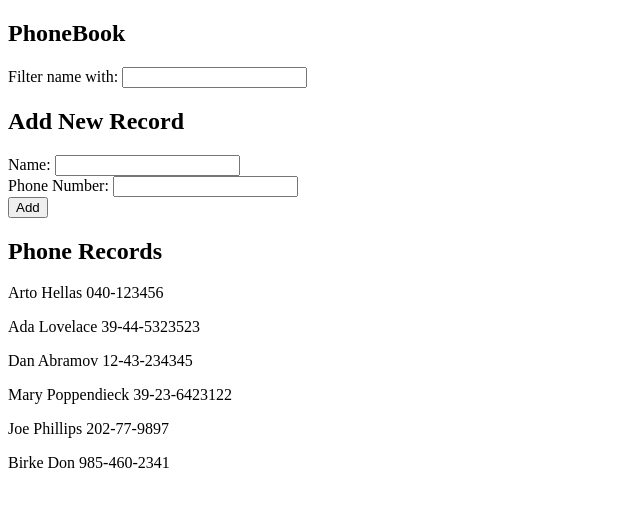
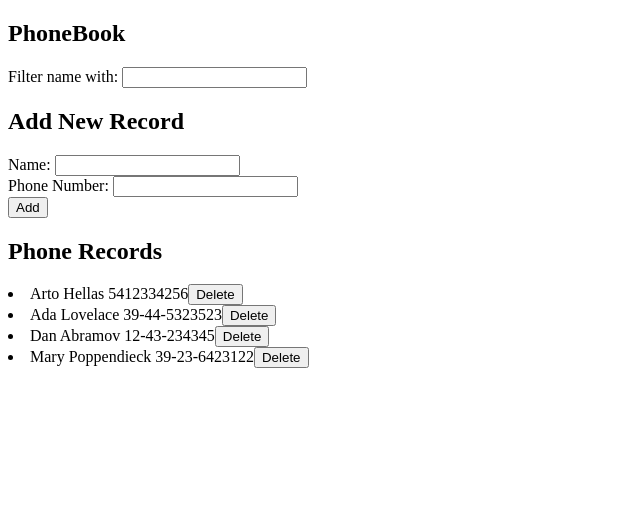
Before and after one commit to abhK0D3/PhoneBook, a React (Vite) app: page / in a window 1280 px wide. Shown: the top 506 px of the page, without its empty margins (0-640 px from the left). Built offline with nearby package versions, Linux system fonts and the light colour scheme; data requests are answered from the project's data file.

Commit message:
Features added to delete records and update existing records

```diff
--- a/db.json
+++ b/db.json
@@ -2,7 +2,7 @@
   "persons": [
     {
       "name": "Arto Hellas",
-      "number": "040-123456",
+      "number": "5412334256",
       "id": 1
     },
     {
@@ -19,16 +19,6 @@
       "name": "Mary Poppendieck",
       "number": "39-23-6423122",
       "id": 4
-    },
-    {
-      "name": "Joe Phillips",
-      "id": 5,
-      "number": "202-77-9897"
-    },
-    {
-      "name": "Birke Don",
-      "number": "985-460-2341",
-      "id": 6
     }
   ]
 }
--- a/src/App.jsx
+++ b/src/App.jsx
@@ -24,6 +24,7 @@ const App = () => {
   const addName = (event) => {
     event.preventDefault()
     const isNotUnique = persons.some(person => person.name === newName)
+    const hasSameNumber = persons.some(person => person.number === newPhnNumber)
     if (!isNotUnique){
       const personObject = {
         name: newName,
@@ -35,8 +36,24 @@ const App = () => {
           console.log(returnedResponse)
           setPersons(persons.concat(returnedResponse))
           setNewName('')
+          setnewPhnNumber('')
         })
-    } else{
+    } else if (isNotUnique && !hasSameNumber){
+      const personToUpdate = persons.find(person => person.name === newName)
+      console.log(personToUpdate)
+      const changedNumber = {...personToUpdate, number: newPhnNumber}
+      if (window.confirm(`${personToUpdate.name} is already on the Phonebook. Would you like to Replace existing number?`)){
+        personService
+          .updateNumber(personToUpdate.id, changedNumber)
+          .then(returnedResponse => {
+            console.log(returnedResponse)
+            setPersons(persons.map(person => person.id !== personToUpdate.id ? person : returnedResponse))
+            setNewName('')
+            setnewPhnNumber('')
+          })
+      }
+
+    } else {
       window.alert(`${newName} is already on the PhoneBook`)
     }
 
@@ -51,6 +68,20 @@ const App = () => {
     setSearchName(event.target.value)
   }
 
+  const removePerson = (id) => {
+    const personToDelete = filteredPersons.filter(person => person.id === id)
+    const personName = personToDelete[0].name
+    const personId = personToDelete[0].id
+    if (window.confirm(`Are you sure to delete ${personName} from the Phone Record?`)){
+      personService
+        .removeRecord(personId)
+        .then(removedResponse => {
+          console.log(removedResponse)
+          setPersons(persons.filter(person => person.id !== personId))
+        })
+    }
+  }
+
 
   return(
     <div>
@@ -63,7 +94,7 @@ const App = () => {
       <PersonForm onSubmit = {addName} nameVal={newName} nameChange={handleNameChange} phnNumberVal={newPhnNumber} phnNumberChange={handleNumberChange}/>
 
       <h2>Phone Records</h2>
-      <DisplayRecord personRecords={filteredPersons}/>
+      <DisplayRecord personRecords={filteredPersons} removePerson={removePerson}/>
     </div>
   )
 }
--- a/src/components/DisplayRecord.jsx
+++ b/src/components/DisplayRecord.jsx
@@ -2,7 +2,7 @@ import Person from './Person'
 const DisplayRecord = (props) => {
     return(
         <div>
-        {props.personRecords.map(person => <Person key={person.id} person={person}/>)}
+        {props.personRecords.map(person => <Person key={person.id} person={person} removePerson={props.removePerson}/>)}
         </div>
     )
 }
--- a/src/components/Person.jsx
+++ b/src/components/Person.jsx
@@ -1,6 +1,9 @@
-const Person = ({person}) => {
+const Person = ({person, removePerson}) => {
     return(
-        <p>{person.name} {person.number}</p>
+        <li>
+        {person.name} {person.number}
+        <button onClick = {() => removePerson(person.id)}>Delete</button>
+        </li>
     )
 }
 
--- a/src/services/persons.js
+++ b/src/services/persons.js
@@ -12,4 +12,13 @@ const addRecord = (newObject) => {
     return request.then(response => response.data)
 }
 
-export default {getAll, addRecord}
+const removeRecord = (id) => {
+    const request = axios.delete(`${baseUrl}/${id}`)
+    return request.then(response => response.data)
+}
+
+const updateNumber = (id, changedNumber) => {
+    const request = axios.put(`${baseUrl}/${id}`, changedNumber)
+    return request.then(response => response.data)
+}
+export default {getAll, addRecord, removeRecord, updateNumber}
```
